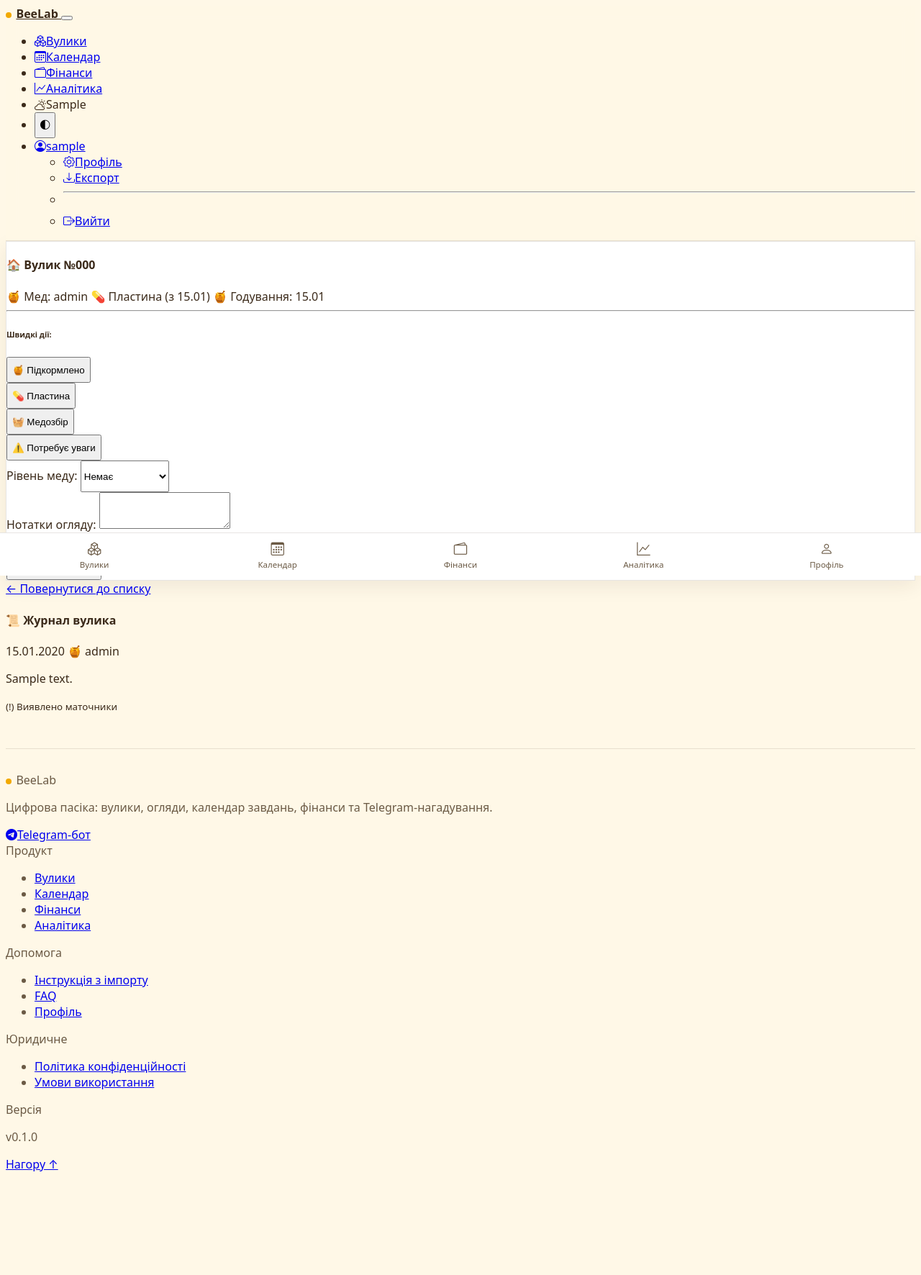
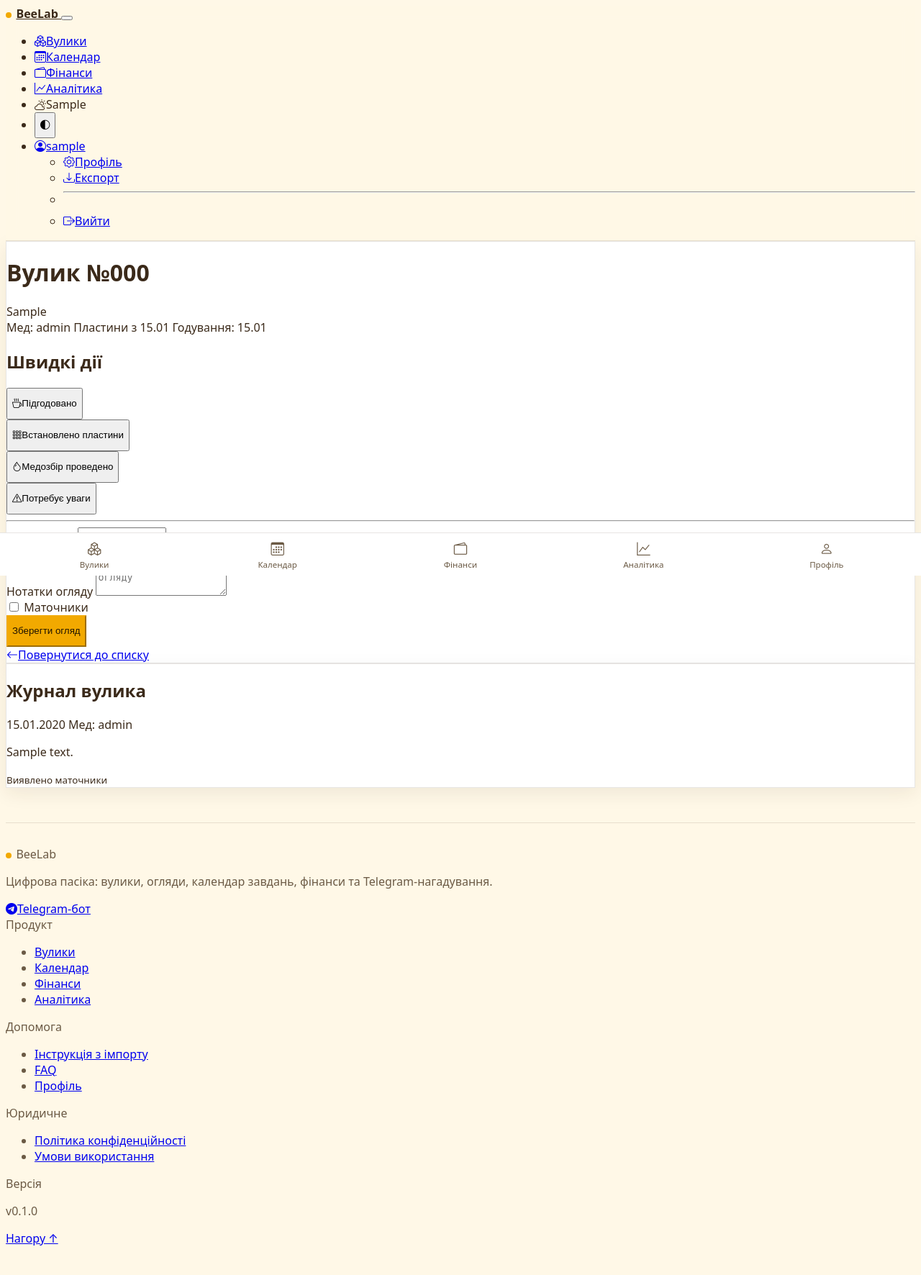
Before and after one commit to EsegyCode/BeeLabWeb, a Flask app: page /hive/1 in a window 1280 px wide. Shown: the whole page at 72% size. Before the commit the page ends 1628 px from the top, so only its background shows below. Run offline with Flask 3, Linux system fonts and the light colour scheme; a user stored in the database is signed in; tables that the repository leaves empty hold one stand-in row (values such as "Sample post").

Commit message:
feat(frontend): stage E hives and inspections

```diff
--- a/templates/view_hive.html
+++ b/templates/view_hive.html
@@ -1,96 +1,97 @@
 {% extends 'base.html' %}
 
+{% block title %}Вулик №{{ hive.hive_number }} — BeeLab{% endblock %}
+
 {% block content %}
-<div class="container mt-4">
-    <div class="row">
-        <div class="col-md-5 mb-4">
-            <div class="card shadow border-0 overflow-hidden mb-4">
-                <div class="card-header bg-dark text-white py-3">
-                    <h4 class="mb-0">🏠 Вулик №{{ hive.hive_number }}</h4>
+<div class="row g-4">
+    <div class="col-12 col-lg-5">
+        <div class="card border-0 h-100">
+            <div class="card-body p-4">
+                <div class="d-flex flex-column flex-sm-row justify-content-between gap-2 mb-3">
+                    <h1 class="h3 fw-bold mb-0">Вулик №{{ hive.hive_number }}</h1>
+                    <span class="badge text-bg-light align-self-start">{{ hive.bee_species }}</span>
                 </div>
-                <div class="card-body">
-                    <div class="d-flex flex-wrap gap-2 mb-3">
-                        <span class="badge bg-info">🍯 Мед: {{ hive.honey_level }}</span>
+
+                <div class="d-flex flex-wrap gap-2 mb-4">
+                    <span class="badge text-bg-info-subtle text-info-emphasis">Мед: {{ hive.honey_level }}</span>
                     {% if hive.mite_plate_date %}
-                            <span class="badge bg-danger">💊 Пластина (з {{ hive.mite_plate_date.strftime('%d.%m') }})</span>
+                        <span class="badge text-bg-danger-subtle text-danger-emphasis">Пластини з {{ hive.mite_plate_date.strftime('%d.%m') }}</span>
                     {% endif %}
                     {% if hive.last_feeding_date %}
-                            <span class="badge bg-warning text-dark">🍯 Годування: {{ hive.last_feeding_date.strftime('%d.%m') }}</span>
+                        <span class="badge text-bg-warning-subtle text-warning-emphasis">Годування: {{ hive.last_feeding_date.strftime('%d.%m') }}</span>
                     {% endif %}
                 </div>
 
-                    <hr>
-
-                    <h6 class="fw-bold">Швидкі дії:</h6>
-                    <div class="d-grid gap-2 d-md-block mb-4">
-                        <form action="{{ url_for('hives.quick_action', hive_id=hive.id, action='feeding') }}" method="POST" class="d-inline">
-                            <button type="submit" class="btn btn-sm btn-outline-primary">🍯 Підкормлено</button>
+                <h2 class="h6 fw-bold mb-2">Швидкі дії</h2>
+                <div class="d-grid gap-2 mb-4">
+                    <form action="{{ url_for('hives.quick_action', hive_id=hive.id, action='feeding') }}" method="POST">
                         <input type="hidden" name="csrf_token" value="{{ csrf_token() }}">
+                        <button type="submit" class="btn btn-outline-primary w-100"><i class="bi bi-cup-hot me-2" aria-hidden="true"></i>Підгодовано</button>
                     </form>
-                        <form action="{{ url_for('hives.quick_action', hive_id=hive.id, action='mite_plate') }}" method="POST" class="d-inline">
-                            <button type="submit" class="btn btn-sm btn-outline-danger">💊 Пластина</button>
+                    <form action="{{ url_for('hives.quick_action', hive_id=hive.id, action='mite_plate') }}" method="POST">
                         <input type="hidden" name="csrf_token" value="{{ csrf_token() }}">
+                        <button type="submit" class="btn btn-outline-danger w-100"><i class="bi bi-grid-3x3-gap me-2" aria-hidden="true"></i>Встановлено пластини</button>
                     </form>
-                        <form action="{{ url_for('hives.quick_action', hive_id=hive.id, action='harvest') }}" method="POST" class="d-inline">
-                            <button type="submit" class="btn btn-sm btn-outline-warning">🧺 Медозбір</button>
+                    <form action="{{ url_for('hives.quick_action', hive_id=hive.id, action='harvest') }}" method="POST">
                         <input type="hidden" name="csrf_token" value="{{ csrf_token() }}">
+                        <button type="submit" class="btn btn-outline-warning w-100"><i class="bi bi-droplet me-2" aria-hidden="true"></i>Медозбір проведено</button>
                     </form>
-                        <form action="{{ url_for('hives.quick_action', hive_id=hive.id, action='attention') }}" method="POST" class="d-inline">
-                            <button type="submit" class="btn btn-sm btn-outline-warning text-dark">⚠️ Потребує уваги</button>
+                    <form action="{{ url_for('hives.quick_action', hive_id=hive.id, action='attention') }}" method="POST">
                         <input type="hidden" name="csrf_token" value="{{ csrf_token() }}">
+                        <button type="submit" class="btn btn-outline-secondary w-100"><i class="bi bi-exclamation-triangle me-2" aria-hidden="true"></i>Потребує уваги</button>
                     </form>
                 </div>
 
+                <hr>
                 <form method="POST" action="{{ url_for('hives.view_hive', hive_id=hive.id) }}">
+                    <input type="hidden" name="csrf_token" value="{{ csrf_token() }}">
                     <div class="mb-3">
-                            <label class="form-label fw-bold">Рівень меду:</label>
-                            <select name="honey_level" class="form-select">
+                        <label class="form-label fw-semibold" for="honey_level">Рівень меду</label>
+                        <select id="honey_level" name="honey_level" class="form-select">
                             {% set levels = ["Немає", "Майже немає", "Середньо", "Велика кількість", "Повний вулик"] %}
                             {% for level in levels %}
-                                      <option value="{{ level }}" {% if hive.honey_level == level %}selected{% endif %}>
-                                               {{ level }}
-                                     </option>
+                                <option value="{{ level }}" {% if hive.honey_level == level %}selected{% endif %}>{{ level }}</option>
                             {% endfor %}
                         </select>
                     </div>
+                    <div class="mb-3">
+                        <label class="form-label fw-semibold" for="condition">Нотатки огляду</label>
+                        <textarea id="condition" name="condition" class="form-control" rows="3" placeholder="Що помітили під час огляду"></textarea>
+                    </div>
+                    <div class="form-check form-switch mb-3">
+                        <input class="form-check-input" type="checkbox" name="has_queen_cells" id="qc">
+                        <label class="form-check-label text-danger fw-bold" for="qc">Маточники</label>
+                    </div>
+                    <button type="submit" class="btn btn-orange w-100">Зберегти огляд</button>
+                </form>
 
-                        <div class="mb-3">
-                            <label class="form-label fw-bold">Нотатки огляду:</label>
-                            <textarea name="condition" class="form-control" rows="3"></textarea>
+                <div class="mt-3">
+                    <a href="{{ url_for('hives.index') }}" class="text-decoration-none small text-muted"><i class="bi bi-arrow-left me-1" aria-hidden="true"></i>Повернутися до списку</a>
+                </div>
+            </div>
+        </div>
     </div>
 
-                        <div class="form-check form-switch mb-3">
-                            <input type="checkbox" name="has_queen_cells" class="form-check-input" id="qc">
-                            <label class="form-check-label text-danger fw-bold" for="qc">⚠️ МАТОЧНИКИ</label>
-                        </div>
-
-                        <button type="submit" class="btn btn-success w-100 py-2 fw-bold">ЗБЕРЕГТИ ОГЛЯД</button>
-                    <input type="hidden" name="csrf_token" value="{{ csrf_token() }}">
-</form>
-                </div>
-            </div>
-            <a href="{{ url_for('hives.index') }}" class="btn btn-link w-100 text-secondary">← Повернутися до списку</a>
-        </div>
-
-        <div class="col-md-7">
-            <h4 class="mb-3">📜 Журнал вулика</h4>
-            <div class="list-group shadow-sm">
+    <div class="col-12 col-lg-7">
+        <div class="card border-0">
+            <div class="card-body p-4">
+                <h2 class="h4 fw-bold mb-3">Журнал вулика</h2>
+                <div class="list-group">
                     {% for insp in inspections %}
                     <div class="list-group-item">
-                    <div class="d-flex justify-content-between">
+                        <div class="d-flex flex-column flex-sm-row justify-content-between gap-2">
                             <span class="fw-bold">{{ insp.inspection_date.strftime('%d.%m.%Y') }}</span>
-                        <span class="badge bg-light text-dark">🍯 {{ insp.inspection_honey_level }}</span>
+                            <span class="badge text-bg-light border">Мед: {{ insp.inspection_honey_level }}</span>
                         </div>
-                    <p class="mb-0 mt-1">{{ insp.condition_description }}</p>
-                    {% if insp.has_queen_cells %}<small class="text-danger fw-bold">(!) Виявлено маточники</small>{% endif %}
+                        <p class="mb-1 mt-2">{{ insp.condition_description }}</p>
+                        {% if insp.has_queen_cells %}<small class="text-danger fw-bold">Виявлено маточники</small>{% endif %}
                     </div>
                     {% else %}
-                <div class="list-group-item text-center text-muted">
-                    Історія оглядів порожня
-                </div>
+                    <div class="list-group-item text-center text-muted py-5">Історія оглядів порожня.</div>
                     {% endfor %}
                 </div>
             </div>
         </div>
     </div>
+</div>
 {% endblock %}
```
Also changed, not shown: templates/add_hive.html (+31 -32 lines). Lines whose indentation alone changed are shown as unchanged.
